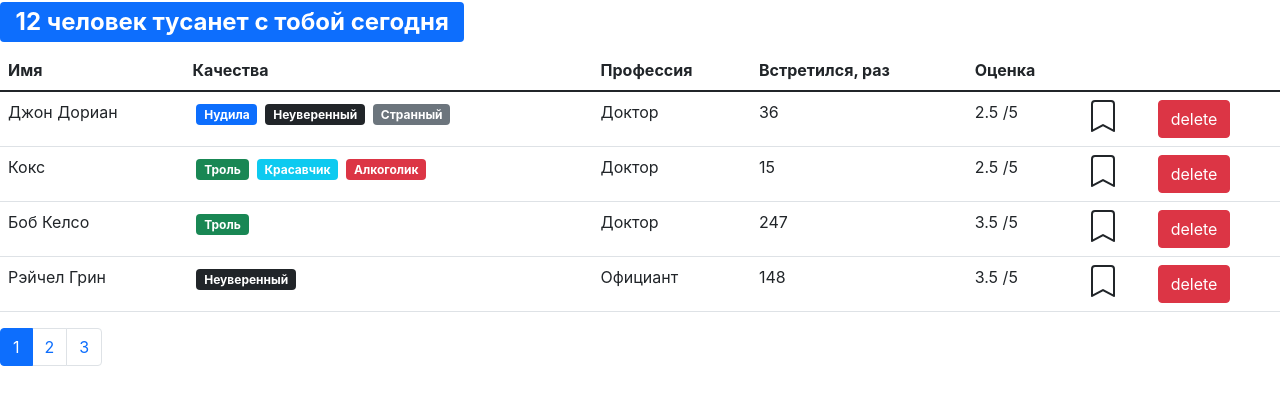
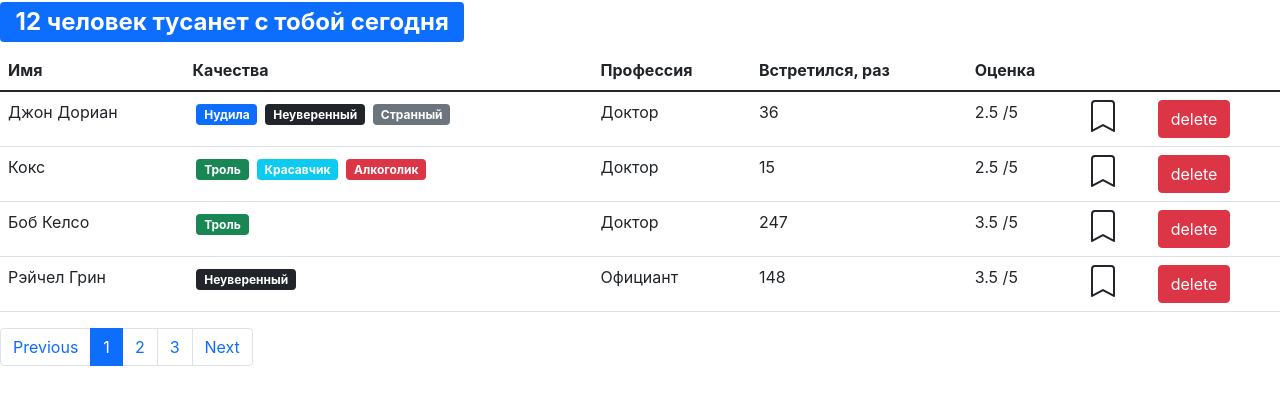
Before and after one commit to truten-original/fast-company, a React (Create React App) app: page / in a window 1280 px wide. Shown: the top 404 px of the page. Built offline with nearby package versions, Linux system fonts and the light colour scheme.

Commit message:
pagination set eslint

```diff
--- a/src/components/Header/Header.jsx
+++ b/src/components/Header/Header.jsx
@@ -1,3 +1,4 @@
+import React from "react"
 const Header = () => {
   return (
     <>
--- a/src/components/Pagination/Pagination.jsx
+++ b/src/components/Pagination/Pagination.jsx
@@ -1,19 +1,30 @@
+import PropTypes from "prop-types"
 import _ from "lodash"
 const Pagination = ({
   handleChangePage,
   countItems,
   countItemsOnPage,
   currentPage,
+  handleDecrementPage,
+  handleIncrementPage,
 }) => {
   const pageCount = Math.ceil(countItems / countItemsOnPage)
   const pages = _.range(1, pageCount + 1)
-  if (pages.length === 1) {
+  if (pages.length === 1 || pages.length === 0) {
     return null
   }
   return (
-    <>
     <nav>
       <ul className="pagination">
+        <li className="page-item ">
+          <button
+            className="page-link"
+            onClick={handleDecrementPage}
+            disabled={currentPage === 1}
+          >
+            Previous
+          </button>
+        </li>
         {pages.map((page) => (
           <li
             key={`page ${page}`}
@@ -29,10 +40,26 @@ const Pagination = ({
             </button>
           </li>
         ))}
+        <li className="page-item ">
+          <button
+            className="page-link"
+            onClick={handleIncrementPage}
+            disabled={currentPage === pages.length}
+          >
+            Next
+          </button>
+        </li>
       </ul>
     </nav>
-    </>
   )
 }
 
+Pagination.propTypes = {
+  handleChangePage: PropTypes.func,
+  handleDecrementPage: PropTypes.func,
+  handleIncrementPage: PropTypes.func,
+  countItems: PropTypes.number,
+  currentPage: PropTypes.number,
+  countItemsOnPage: PropTypes.number,
+}
 export default Pagination
--- a/src/components/Qualities/Qualities.jsx
+++ b/src/components/Qualities/Qualities.jsx
@@ -1,13 +1,16 @@
+import PropTypes from "prop-types"
 const Qualities = ({ user }) => {
   return (
     <>
-      {user.qualities.map((item) => (
-        <span className={"badge m-1 bg-" + item.color} key={item._id}>
-          {item.name}
+      {user.qualities.map((qual) => (
+        <span className={"badge m-1 bg-" + qual.color} key={qual._id}>
+          {qual.name}
         </span>
       ))}
     </>
   )
 }
-
+Qualities.propTypes = {
+  user: PropTypes.object,
+}
 export default Qualities
--- a/src/components/Title/SearchStatus.jsx
+++ b/src/components/SearchStatus/SearchStatus.jsx
@@ -1,3 +1,4 @@
+import PropTypes from "prop-types"
 const SearchStatus = ({ users, renderPhrase }) => {
   return (
     <>
@@ -15,5 +16,8 @@ const SearchStatus = ({ users, renderPhrase }) => {
     </>
   )
 }
-
+SearchStatus.propTypes = {
+  users: PropTypes.array,
+  renderPhrase: PropTypes.func,
+}
 export default SearchStatus
--- a/src/components/Users/Users.jsx
+++ b/src/components/Users/Users.jsx
@@ -1,3 +1,4 @@
+import PropTypes from "prop-types"
 import User from "../User/User"
 const Users = ({ users, handleDelete }) => {
   return (
@@ -11,5 +12,8 @@ const Users = ({ users, handleDelete }) => {
     </>
   )
 }
-
+Users.propTypes = {
+  users: PropTypes.array,
+  handleDelete: PropTypes.func,
+}
 export default Users
--- /dev/null
+++ b/src/constants/constants.js
@@ -0,0 +1 @@
+export const countItemsOnPage = 4
--- a/src/containers/UsersList/UsersList.jsx
+++ b/src/containers/UsersList/UsersList.jsx
@@ -1,38 +1,36 @@
-import { useEffect, useRef } from "react"
-import { useState } from "react"
+import { useRef, useState } from "react"
 import api from "../../api"
 import Header from "../../components/Header/Header"
 import Pagination from "../../components/Pagination/Pagination"
-import SearchStatus from "../../components/Title/SearchStatus"
+import SearchStatus from "../../components/SearchStatus/SearchStatus"
 import Users from "../../components/Users/Users"
-
+import { paginate } from "../../utils/utils"
+import { countItemsOnPage } from "../../constants/constants"
 const UsersList = () => {
-  const countItemsOnPage = 4
-
   const [users, setUsers] = useState(api.users.fetchAll())
   const [currentPage, setCurrentPage] = useState(1)
-  const item = useRef(4)
+  const item = useRef(countItemsOnPage)
+
   const countItems = users.length
-  const paginate = (users, currentPage, countItemsOnPage) => {
-    const startIndex = (currentPage - 1) * countItemsOnPage
-    return [...users].splice(startIndex, countItemsOnPage)
-  }
   const currentUsers = paginate(users, currentPage, countItemsOnPage)
+
   const handleDelete = (userId) => {
     setUsers(users.filter((user) => user._id !== userId))
     item.current = item.current - 1
     if (item.current === 0) {
-      item.current = 4
+      item.current = countItemsOnPage
       setCurrentPage((prev) => prev - 1)
     }
   }
+
   const handleChangePage = (pageIndex) => {
     setCurrentPage(pageIndex)
   }
-  const checkUsers = (users) => {
-    if (users.length === 0) {
-      setCurrentPage((prev) => prev - 1)
-    }
+  const handleIncrementPage = () => {
+    setCurrentPage((prev) => prev + 1)
+  }
+  const handleDecrementPage = () => {
+    setCurrentPage((prev) => prev - 1)
   }
   const renderPhrase = (number) => {
     const lastOne = Number(number.toString().slice(-1))
@@ -41,6 +39,7 @@ const UsersList = () => {
     if (lastOne === 1) return "человек тусанет"
     return "человек тусанет"
   }
+
   return (
     <>
       <SearchStatus users={users} renderPhrase={renderPhrase} />
@@ -51,8 +50,8 @@ const UsersList = () => {
         </table>
       )}
       <Pagination
-        checkUsers={checkUsers}
-        currentUsers={currentUsers}
+        handleIncrementPage={handleIncrementPage}
+        handleDecrementPage={handleDecrementPage}
         currentPage={currentPage}
         countItems={countItems}
         countItemsOnPage={countItemsOnPage}
--- /dev/null
+++ b/src/utils/utils.js
@@ -0,0 +1,4 @@
+export const paginate = (users, currentPage, countItemsOnPage) => {
+  const startIndex = (currentPage - 1) * countItemsOnPage
+  return [...users].splice(startIndex, countItemsOnPage)
+}
```
Also changed, not shown: package.json (+11 -0 lines), src/components/User/User.jsx (+6 -1 lines), .eslintrc.json (added), .prettierc.json (added), 2 other files (tests, documents, lock files or other folders). Lines whose indentation alone changed are shown as unchanged.
